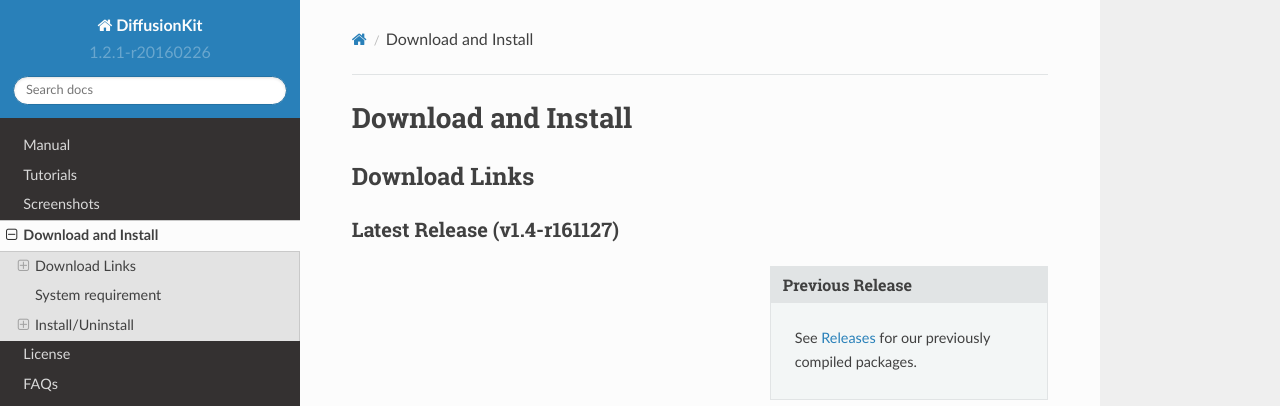
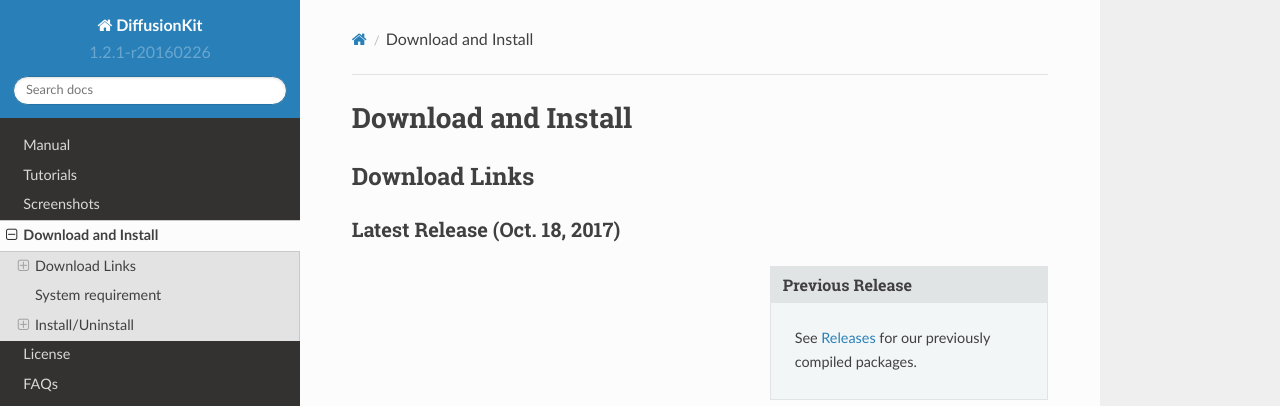
Before and after one commit to brainnetome/diffusionkit, a Sphinx documentation site: the page built from source/download.rst, in a window 1280 px wide and 900 px high. Shown: the top 406 px of the window. Built offline with Sphinx 7.4.7 and the Read the Docs theme 2.0.0, drawn with Linux system fonts in a browser that asks for light colours; some of the changed lines change nothing that is shown.

Commit message:
Update Win64 version

```diff
--- a/source/download.rst
+++ b/source/download.rst
@@ -14,7 +14,7 @@
 .. |rellogo| image:: images/rellogo.png
 .. |linuxlogo| image:: images/linuxlogo.png
 
-Latest Release (v1.4-r161127)
+Latest Release (Oct. 18, 2017)
 ------------------------------
 
 .. sidebar:: Previous Release
@@ -28,7 +28,7 @@
 .. toggle:: server in GitHub
 
   |winlogo| `Windows Installer (x86-64)
-  <https://github.com/brainnetome/diffusionkit/releases/download/v1.4-r161127/DiffusionKitSetup-WIN64-v1.4-r161127.exe>`_ [12.9 MB]
+  <https://github.com/brainnetome/diffusionkit/raw/master/DiffusionKitSetup-WIN64-v1.4-r171018.exe>`_ [12.9 MB]
 
   |linuxlogo| `Linux Binary Package (x86-64)
   <https://github.com/brainnetome/diffusionkit/raw/master/DiffusionKitSetup-x86_64-v1.4-r171018.tar.gz>`_ [41.9 MB]
@@ -36,7 +36,7 @@
 .. toggle:: server in China
 
   |winlogo| `Windows Installer (x86-64)
-  <http://ddl.escience.cn/ff/emPQ?func=download>`_ [12.9 MB]
+  <http://ddl.escience.cn/ff/em5F?func=download>`_ [12.9 MB]
 
   |linuxlogo| `Linux Binary Package (x86-64)
   <http://ddl.escience.cn/ff/em5E?func=download>`_ [41.9 MB]
```
